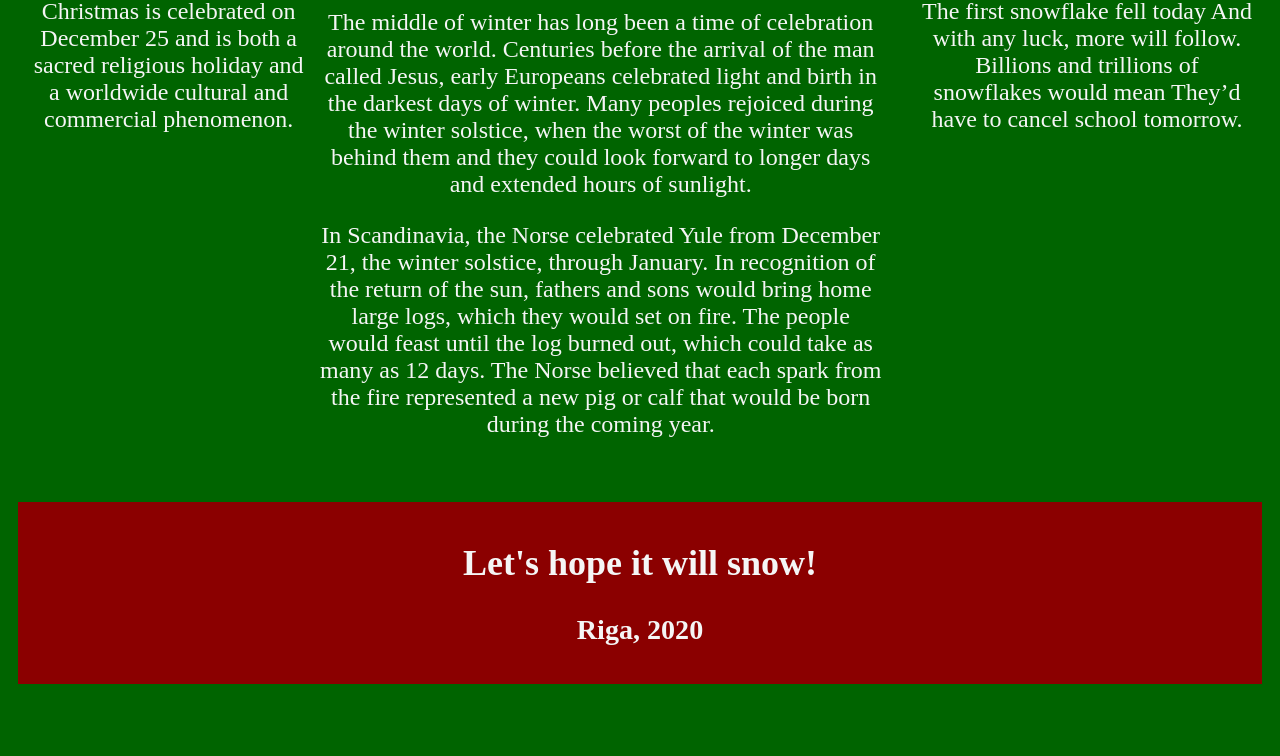
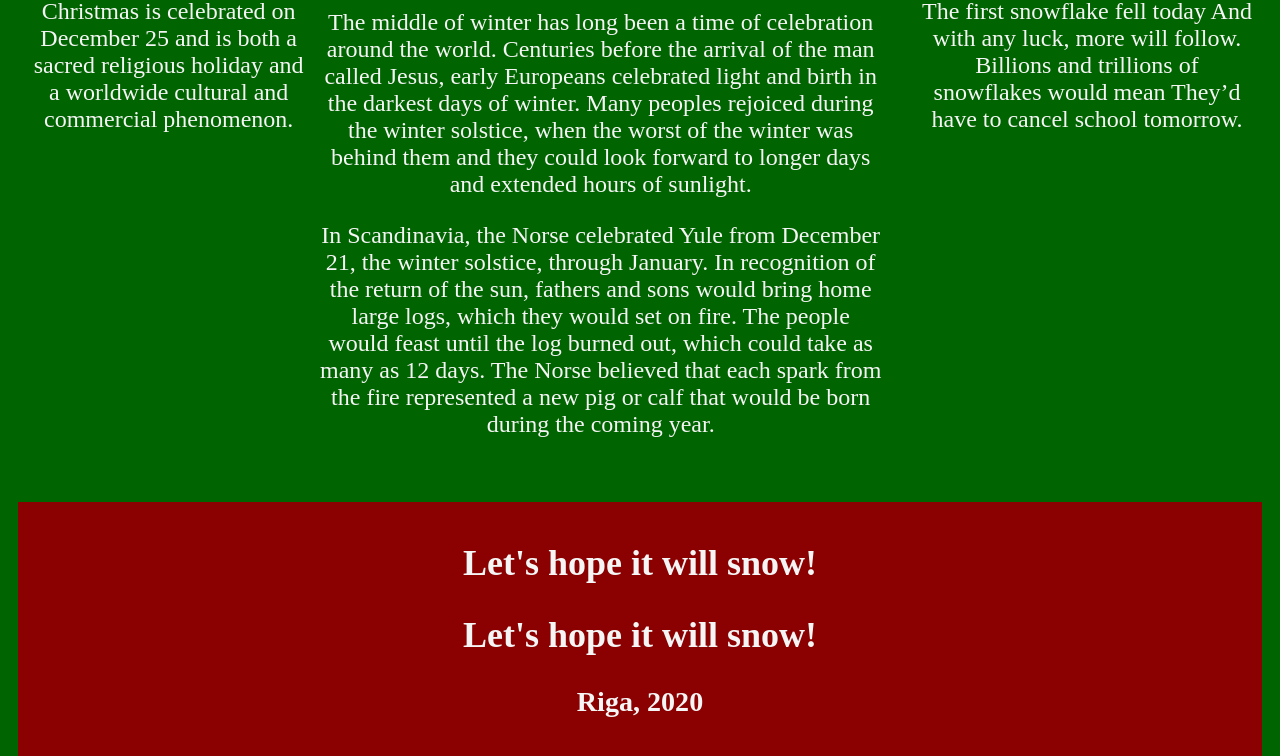
Before and after one commit to ElizaViluma/Christmas, a plain HTML site: page Index.html in a window 1280 px wide. Shown: the part 685-1441 px from the top of the page. Before the commit the page ends 1369 px from the top, so only its background shows below. Drawn offline with Linux system fonts and the light colour scheme.

Commit message:
footer.commit

```diff
--- a/Index.html
+++ b/Index.html
@@ -76,6 +76,7 @@
     </div>
     <footer>
         <h2>Let's hope it will snow!</h2>
+        <h2>Let's hope it will snow!</h2>
         <h3>Riga, 2020</h3>
     </footer>
 
```
